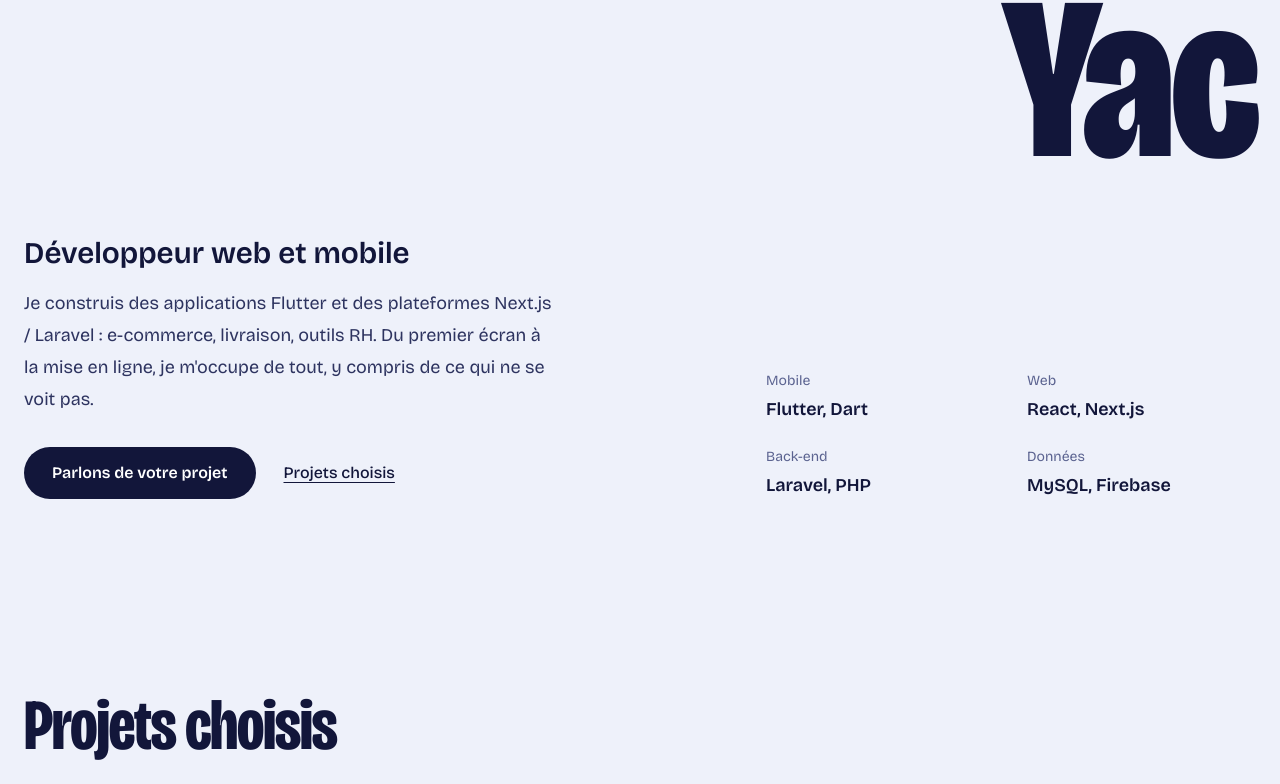
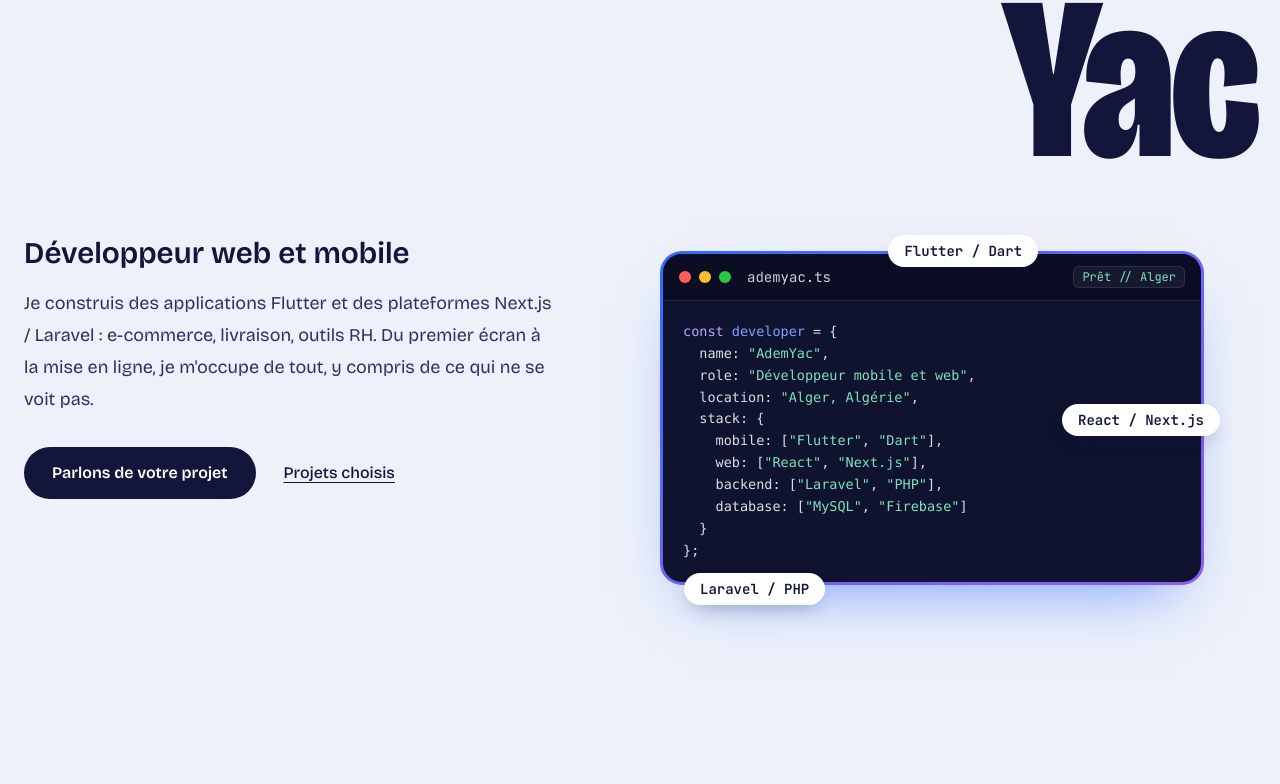
Before and after one commit to Adem-Yac/Adem-yacef, a Next.js app: page / in a window 1280 px wide. Shown: the part 448-1232 px from the top of the page. Built offline with nearby package versions, Linux system fonts and the light colour scheme.

Commit message:
feat(hero): bring back the code window with floating stack chips
Developer profile as a TS object in a brand-gradient window, with
Flutter, React and Laravel chips around it. Replaces the four-line
stack list it duplicated. JetBrains Mono loaded for code only.

```diff
--- a/src/app/globals.css
+++ b/src/app/globals.css
@@ -28,6 +28,7 @@
   --color-violet: var(--violet);
   --font-display: var(--font-bricolage);
   --font-body: var(--font-bricolage);
+  --font-code: var(--font-jetbrains);
 }
 
 html {
--- a/src/app/layout.tsx
+++ b/src/app/layout.tsx
@@ -1,6 +1,6 @@
 import type { Metadata, Viewport } from "next";
 import type { ReactNode } from "react";
-import { Bricolage_Grotesque } from "next/font/google";
+import { Bricolage_Grotesque, JetBrains_Mono } from "next/font/google";
 import { SiteShell } from "@/components/site-shell";
 import "./globals.css";
 
@@ -8,6 +8,13 @@ const display = Bricolage_Grotesque({
   variable: "--font-bricolage",
   subsets: ["latin", "latin-ext"],
   axes: ["opsz", "wdth"],
+});
+
+// Code font, only used by the hero code window.
+const code = JetBrains_Mono({
+  variable: "--font-jetbrains",
+  subsets: ["latin"],
+  weight: ["400", "600"],
 });
 
 export const viewport: Viewport = {
@@ -30,7 +37,7 @@ export default function RootLayout({
   return (
     <html
       lang="fr"
-      className={`${display.variable} h-full antialiased`}
+      className={`${display.variable} ${code.variable} h-full antialiased`}
     >
       <body className="min-h-full bg-paper font-body text-ink">
         <SiteShell>{children}</SiteShell>
--- /dev/null
+++ b/src/components/code-card.tsx
@@ -0,0 +1,56 @@
+"use client";
+
+import { useLocale } from "@/components/locale-provider";
+import { social } from "@/data/portfolio";
+
+// Hero code window: the developer profile written as a TS object, with the stack floating around it.
+const S = ({ children }: { children: string }) => <span className="text-[#7ee2b8]">&quot;{children}&quot;</span>;
+
+export function CodeCard() {
+  const { t, locale } = useLocale();
+
+  return (
+    <div className="relative mx-auto w-full max-w-[34rem] pt-4 pb-5 lg:mx-0">
+      <div className="rounded-[22px] bg-gradient-to-br from-[#2f6bff] to-[#8b5cf6] p-[3px] shadow-[0_30px_60px_-28px_rgb(47_107_255/0.65)]">
+        <div className="overflow-hidden rounded-[19px] bg-[#0f1330]">
+          <div className="flex items-center justify-between gap-3 border-b border-white/10 bg-[#0a0d24] px-4 py-3">
+            <div className="flex items-center gap-2">
+              <span className="size-3 rounded-full bg-[#ff5f57]" aria-hidden />
+              <span className="size-3 rounded-full bg-[#febc2e]" aria-hidden />
+              <span className="size-3 rounded-full bg-[#28c840]" aria-hidden />
+              <span className="ml-2 font-code text-sm text-white/80">ademyac.ts</span>
+            </div>
+            <span className="hidden rounded-md border border-white/10 bg-white/5 px-2 py-0.5 font-code text-xs text-[#7ee2b8] sm:inline">
+              {t.ready}
+            </span>
+          </div>
+          <pre className="overflow-x-auto p-4 font-code text-[12px] leading-relaxed text-white/85 sm:p-5 sm:text-[13.5px]">
+            <code>
+              <span className="text-[#b9a4ff]">const</span> <span className="text-[#7aa2ff]">developer</span> = {"{"}
+              {"\n"}  name: <S>AdemYac</S>,
+              {"\n"}  role: <S>{t.heroRoleCode}</S>,
+              {"\n"}  location: <S>{social.location[locale]}</S>,
+              {"\n"}  stack: {"{"}
+              {"\n"}    mobile: [<S>Flutter</S>, <S>Dart</S>],
+              {"\n"}    web: [<S>React</S>, <S>Next.js</S>],
+              {"\n"}    backend: [<S>Laravel</S>, <S>PHP</S>],
+              {"\n"}    database: [<S>MySQL</S>, <S>Firebase</S>]
+              {"\n"}  {"}"}
+              {"\n"}{"}"};
+            </code>
+          </pre>
+        </div>
+      </div>
+      {/* Floating stack chips, kept inside the card's box so they never overflow on phones. */}
+      <span className="absolute top-0 right-3 rounded-full bg-white px-4 py-1.5 font-code text-xs font-semibold text-ink shadow-[0_8px_20px_-8px_rgb(18_22_58/0.35)] sm:right-auto sm:left-[42%] sm:text-sm">
+        Flutter / Dart
+      </span>
+      <span className="absolute top-1/2 right-0 hidden -translate-y-1/2 rounded-full bg-white px-4 py-1.5 font-code text-sm font-semibold text-ink shadow-[0_8px_20px_-8px_rgb(18_22_58/0.35)] sm:block lg:-right-4">
+        React / Next.js
+      </span>
+      <span className="absolute bottom-0 left-3 rounded-full bg-white px-4 py-1.5 font-code text-xs font-semibold text-ink shadow-[0_8px_20px_-8px_rgb(18_22_58/0.35)] sm:left-6 sm:text-sm">
+        Laravel / PHP
+      </span>
+    </div>
+  );
+}
--- a/src/components/hero.tsx
+++ b/src/components/hero.tsx
@@ -1,13 +1,9 @@
 "use client";
 
 import { useLocale } from "@/components/locale-provider";
+import { CodeCard } from "@/components/code-card";
 import { SignalWave } from "@/components/signal-wave";
 import { social } from "@/data/portfolio";
-
-const facts = {
-  fr: [["Mobile", "Flutter, Dart"], ["Web", "React, Next.js"], ["Back-end", "Laravel, PHP"], ["Données", "MySQL, Firebase"]],
-  en: [["Mobile", "Flutter, Dart"], ["Web", "React, Next.js"], ["Back-end", "Laravel, PHP"], ["Data", "MySQL, Firebase"]],
-} as const;
 
 export function Hero() {
   const { t, locale } = useLocale();
@@ -43,14 +39,9 @@ export function Hero() {
             </a>
           </div>
         </div>
-        <dl className="grid grid-cols-2 gap-x-8 gap-y-6 self-end lg:col-span-5 lg:col-start-8">
-          {facts[locale].map(([label, value]) => (
-            <div key={label}>
-              <dt className="text-sm text-muted">{label}</dt>
-              <dd className="mt-1 text-lg font-semibold text-ink">{value}</dd>
-            </div>
-          ))}
-        </dl>
+        <div className="lg:col-span-6 lg:col-start-7">
+          <CodeCard />
+        </div>
       </div>
     </section>
   );
```
